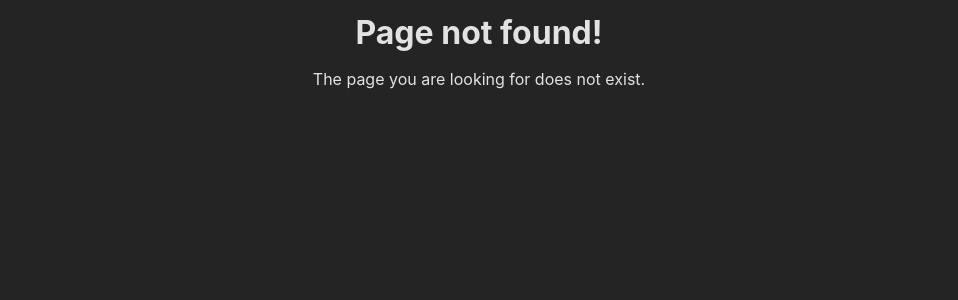
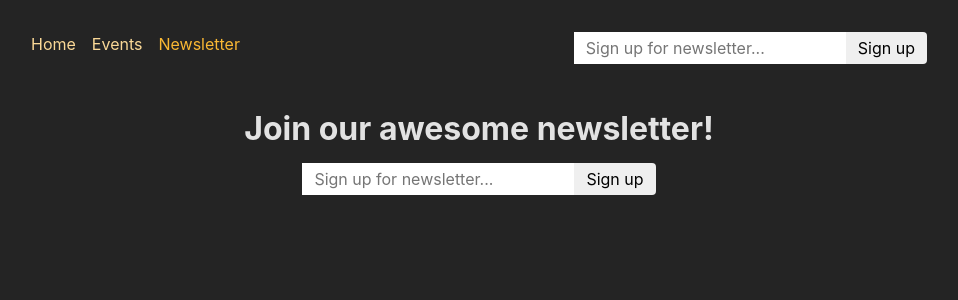
Before and after one commit to Lycanthrope8/React-Router-Practice-Event-Management, a React (Create React App) app in the folder frontend/: page /newsletter in a window 1280 px wide. Before the commit this address had no page. Shown: the top 300 px of the page, without its empty margins (161-1119 px from the left). Built offline with nearby package versions, Linux system fonts and the light colour scheme.

Commit message:
Add Newsletter page and signup component

```diff
--- a/frontend/src/App.js
+++ b/frontend/src/App.js
@@ -37,6 +37,7 @@
 import ErrorPage from "./pages/ErrorPage";
 import { submitEvent } from "./components/EventForm";
 import EventRoot from "./pages/EventRoot";
+import NewsletterPage, { action as newsletterAction } from './pages/Newsletter';
 
 const router = createBrowserRouter([
   {
@@ -70,6 +71,11 @@
           { path: "new", element: <NewEventPage />, action: submitEvent },
         ],
       },
+      {
+        path: 'newsletter',
+        element: <NewsletterPage />,
+        action: newsletterAction,
+      },
     ],
   },
 ]);
--- a/frontend/src/components/MainNavigation.js
+++ b/frontend/src/components/MainNavigation.js
@@ -1,6 +1,7 @@
-import { Link, NavLink } from "react-router-dom";
-import classes from "./MainNavigation.module.css";
-import HomePage from "../pages/HomePage";
+import { NavLink } from 'react-router-dom';
+
+import classes from './MainNavigation.module.css';
+import NewsletterSignup from './NewsletterSignup';
 
 function MainNavigation() {
   return (
@@ -28,8 +29,19 @@
               Events
             </NavLink>
           </li>
+          <li>
+            <NavLink
+              to="/newsletter"
+              className={({ isActive }) =>
+                isActive ? classes.active : undefined
+              }
+            >
+              Newsletter
+            </NavLink>
+          </li>
         </ul>
       </nav>
+      <NewsletterSignup />
     </header>
   );
 }
--- /dev/null
+++ b/frontend/src/components/NewsletterSignup.js
@@ -0,0 +1,16 @@
+import classes from './NewsletterSignup.module.css';
+
+function NewsletterSignup() {
+  return (
+    <form method="post" className={classes.newsletter}>
+      <input
+        type="email"
+        placeholder="Sign up for newsletter..."
+        aria-label="Sign up for newsletter"
+      />
+      <button>Sign up</button>
+    </form>
+  );
+}
+
+export default NewsletterSignup;
--- /dev/null
+++ b/frontend/src/components/NewsletterSignup.module.css
@@ -0,0 +1,18 @@
+.newsletter input,
+.newsletter button {
+  font: inherit;
+  padding: 0.25rem 0.75rem;
+  border-radius: 0;
+  border: none;
+}
+
+.newsletter button {
+  border-top-right-radius: 4px;
+  border-bottom-right-radius: 4px;
+  cursor: pointer;
+}
+
+.newsletter button:hover {
+  background-color: var(--color-primary-300);
+  color: var(--color-gray-800);
+}
--- /dev/null
+++ b/frontend/src/pages/Newsletter.js
@@ -0,0 +1,21 @@
+import NewsletterSignup from '../components/NewsletterSignup';
+import PageContent from '../components/PageContent';
+
+function NewsletterPage() {
+  return (
+    <PageContent title="Join our awesome newsletter!">
+      <NewsletterSignup />
+    </PageContent>
+  );
+}
+
+export default NewsletterPage;
+
+export async function action({ request }) {
+  const data = await request.formData();
+  const email = data.get('email');
+
+  // send to backend newsletter server ...
+  console.log(email);
+  return { message: 'Signup successful!' };
+}
```
